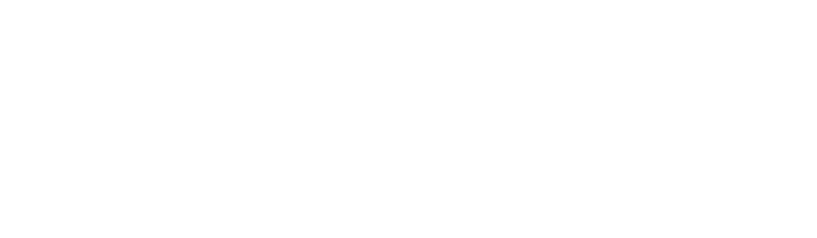
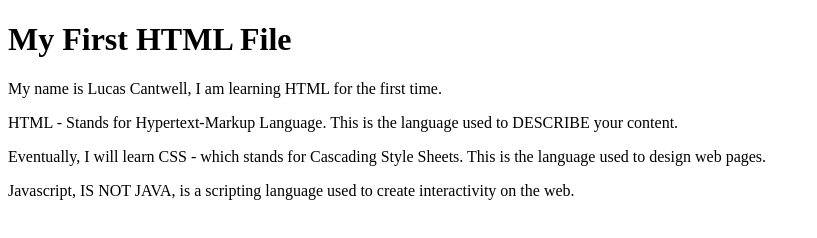
Before and after one commit to T-Teio/CIS-Juniors-25-26, a plain HTML site: page index.html in a window 1280 px wide. Shown: the whole page, without its empty margins (0-817 px from the left). Drawn offline with Linux system fonts and the light colour scheme.

Commit message:
edited index.html

```diff
--- a/index.html
+++ b/index.html
@@ -1,9 +1,16 @@
 <!DOCTYPE html>
 <html>
     <head>
-
+        <!-- The Head section holds content NOT displayed in the browser -->
+         <title>My First HTML File</title>
+         <meta charset="UTF-8">
     </head>
     <body>
+        <h1>My First HTML File</h1>
 
+        <p>My name is Lucas Cantwell, I am learning HTML for the first time.</p>
+        <p>HTML - Stands for Hypertext-Markup Language. This is the language used to DESCRIBE your content.</p>
+        <p>Eventually, I will learn CSS - which stands for Cascading Style Sheets. This is the language used to design web pages.</p>
+        <p>Javascript, IS NOT JAVA, is a scripting language used to create interactivity on the web.</p>
     </body>
 </html>
```
